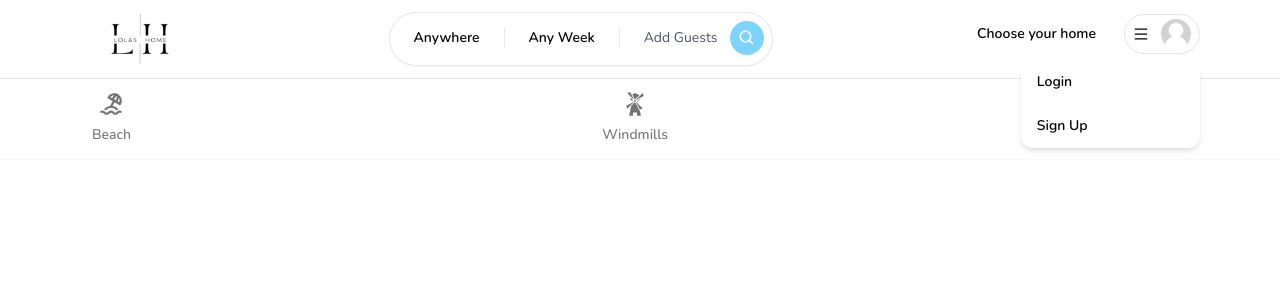
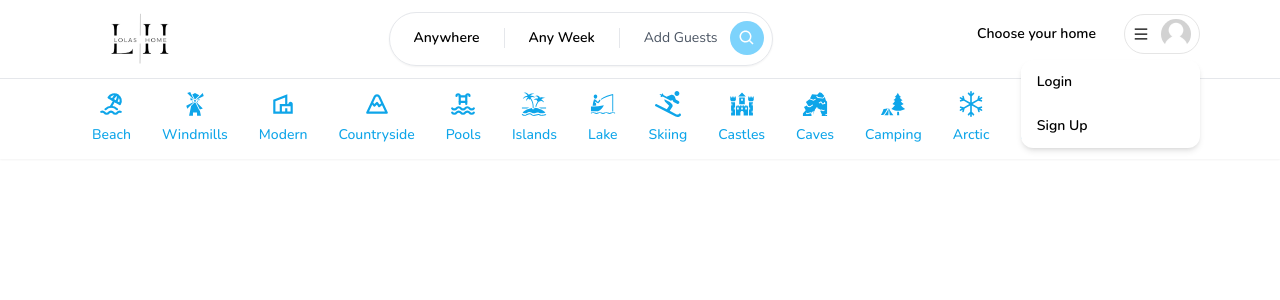
Before and after one commit to lolaedun/airbnb-video, a Next.js app: page / in a window 1280 px wide. Shown: the top 300 px of the page. Built offline with nearby package versions, Linux system fonts and the light colour scheme; no server answers.

Commit message:
add more categories and change selection colour

```diff
--- a/app/components/CategoryBox.tsx
+++ b/app/components/CategoryBox.tsx
@@ -50,12 +50,12 @@ const CategoryBox: React.FC<CategoryBoxProps> = ({
     gap-2
     p-3
     border-b-2
-    hover:text-neutral-800
+    hover:text-sky-800
     transition
     cursor-pointer
 
-    ${selected ? 'border-b-neutral-800' : 'border-transparent'}
-    ${selected ? 'text-neutral-800' : 'text-neutral-500'}
+    ${selected ? 'border-b-sky-800' : 'border-transparent'}
+    ${selected ? 'text-sky-800' : 'text-sky-500'}
   `}
 
     >
--- a/app/components/navbar/Categories.tsx
+++ b/app/components/navbar/Categories.tsx
@@ -2,9 +2,23 @@
 
 import React from 'react';
 import Container from '../Container';
-import { TbBeach } from 'react-icons/tb';
-import { GiWindmill } from 'react-icons/gi';
+
+import { TbBeach, TbMountain, TbPool } from 'react-icons/tb';
+import {
+  GiBarn,
+  GiBoatFishing,
+  GiCactus,
+  GiCastle,
+  GiCaveEntrance,
+  GiForestCamp,
+  GiIsland,
+  GiWindmill
+} from 'react-icons/gi';
+import { FaSkiing } from 'react-icons/fa';
+import { BsSnow } from 'react-icons/bs';
+import { IoDiamond } from 'react-icons/io5';
 import { MdOutlineVilla } from 'react-icons/md';
+
 import CategoryBox  from '../CategoryBox';
 import { usePathname, useSearchParams } from 'next/navigation';
 
@@ -24,6 +38,66 @@ export const categories = [
       icon: MdOutlineVilla,
       description: 'This property is modern!'
     },
+    {
+        label: 'Countryside',
+        icon: TbMountain,
+        description: 'This property is in the countryside!'
+      },
+      {
+        label: 'Pools',
+        icon: TbPool,
+        description: 'This is property has a beautiful pool!'
+      },
+      {
+        label: 'Islands',
+        icon: GiIsland,
+        description: 'This property is on an island!'
+      },
+      {
+        label: 'Lake',
+        icon: GiBoatFishing,
+        description: 'This property is near a lake!'
+      },
+      {
+        label: 'Skiing',
+        icon: FaSkiing,
+        description: 'This property has skiing activies!'
+      },
+      {
+        label: 'Castles',
+        icon: GiCastle,
+        description: 'This property is an ancient castle!'
+      },
+      {
+        label: 'Caves',
+        icon: GiCaveEntrance,
+        description: 'This property is in a spooky cave!'
+      },
+      {
+        label: 'Camping',
+        icon: GiForestCamp,
+        description: 'This property offers camping activities!'
+      },
+      {
+        label: 'Arctic',
+        icon: BsSnow,
+        description: 'This property is in arctic environment!'
+      },
+      {
+        label: 'Desert',
+        icon: GiCactus,
+        description: 'This property is in the desert!'
+      },
+      {
+        label: 'Barns',
+        icon: GiBarn,
+        description: 'This property is in a barn!'
+      },
+      {
+        label: 'Lux',
+        icon: IoDiamond,
+        description: 'This property is brand new and luxurious!'
+      }
 ]
 
 const Categories = () => {
```
